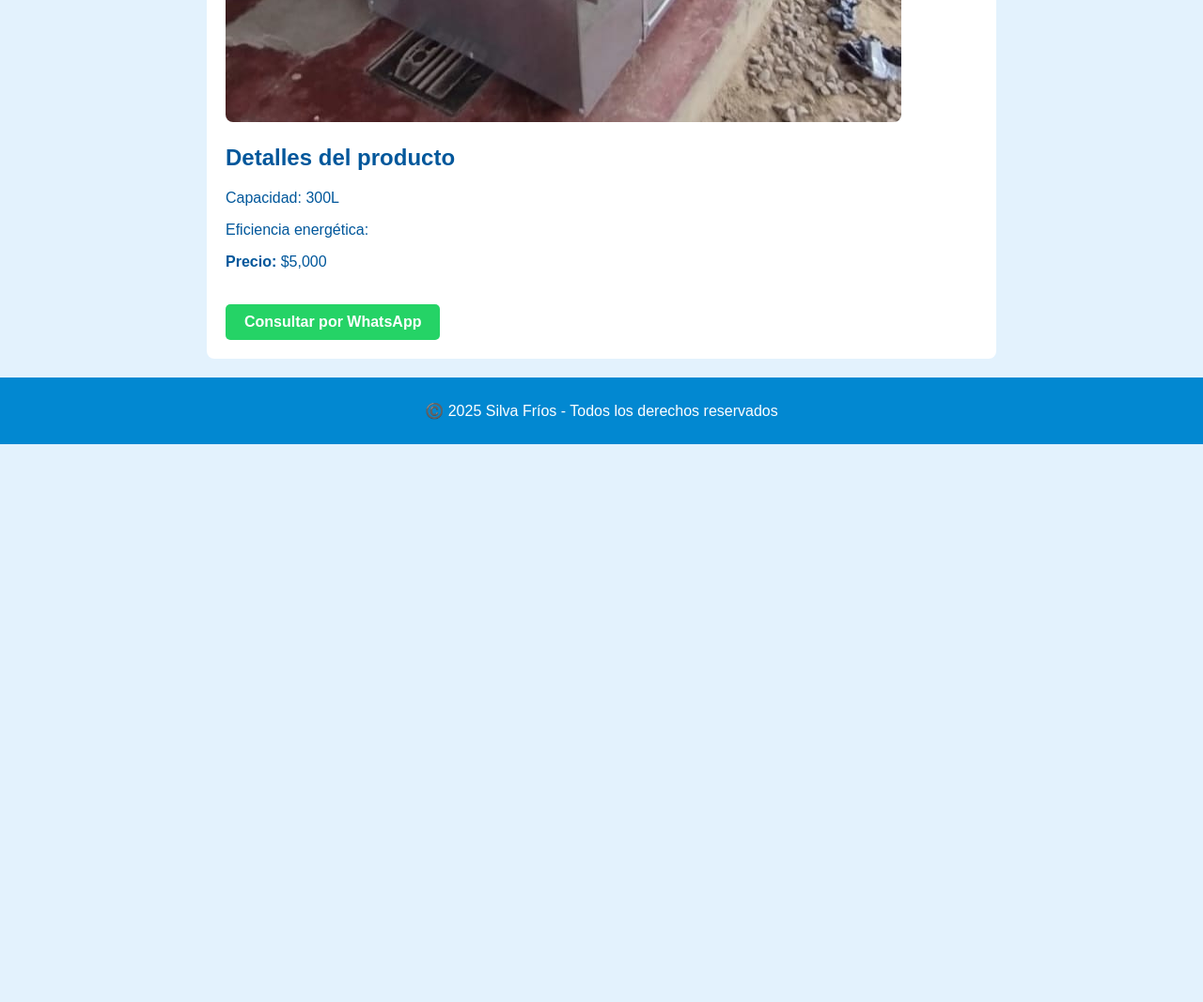
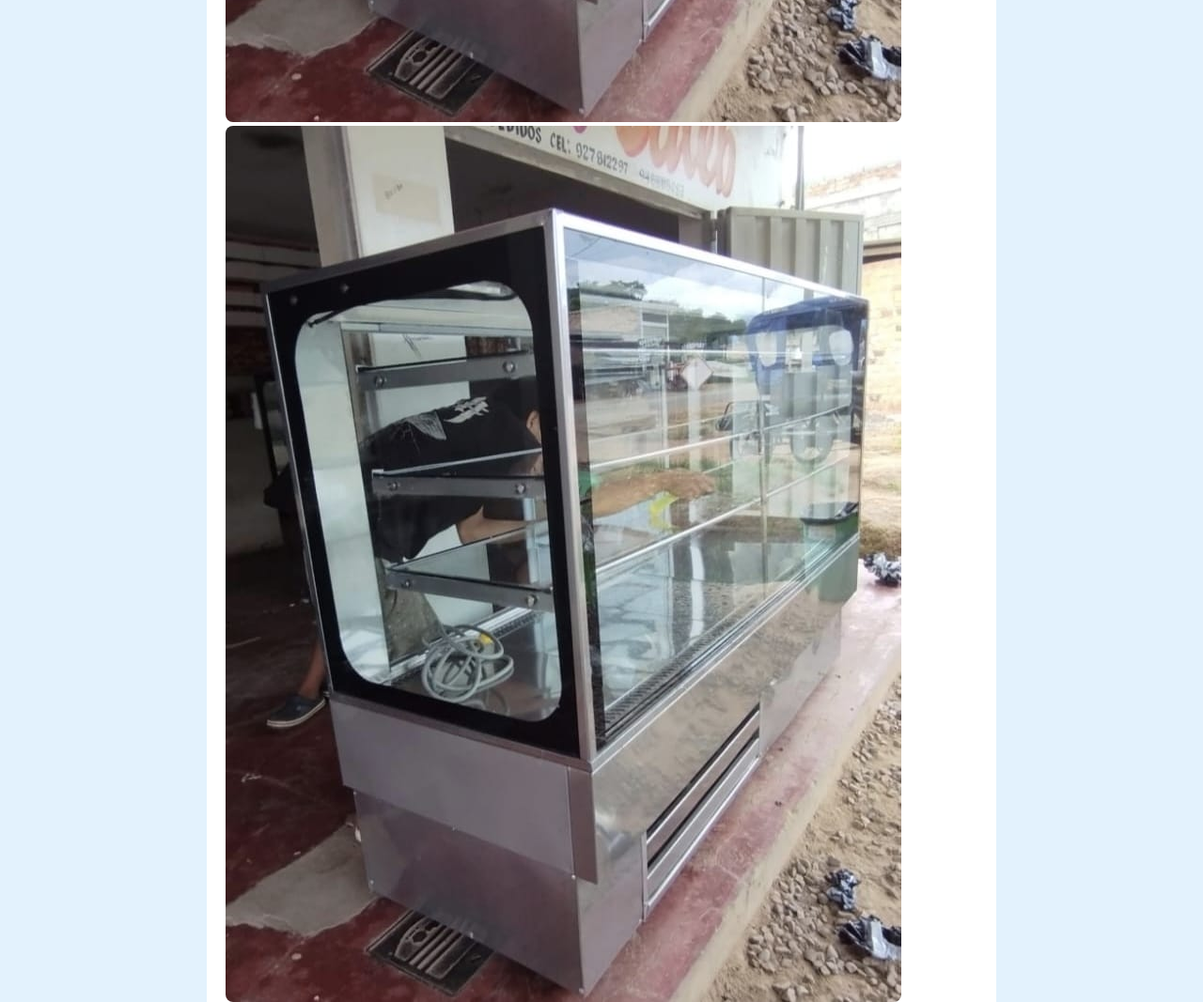
Before and after one commit to eicer12e/silva, a plain HTML site: page index.html in a window 1280 px wide. Shown: the part 1880-2947 px from the top of the page at 94% size. Before the commit the page ends 2353 px from the top, so only its background shows below. Drawn offline with Linux system fonts and the light colour scheme.

Commit message:
Update index.html

```diff
--- a/index.html
+++ b/index.html
@@ -61,6 +61,7 @@
     <section>
         <img src="maqina1.jpeg" alt="Exhibidora de frío cuadrada">
         <img src="maqina1.jpeg" alt="Exhibidora de frío cuadrada">
+        <img src="maqina1.jpeg" alt="Exhibidora de frío cuadrada">
         <h2>Detalles del producto</h2>
         <p>Capacidad: 300L</p>
         <p>Eficiencia energética: </p>
```
